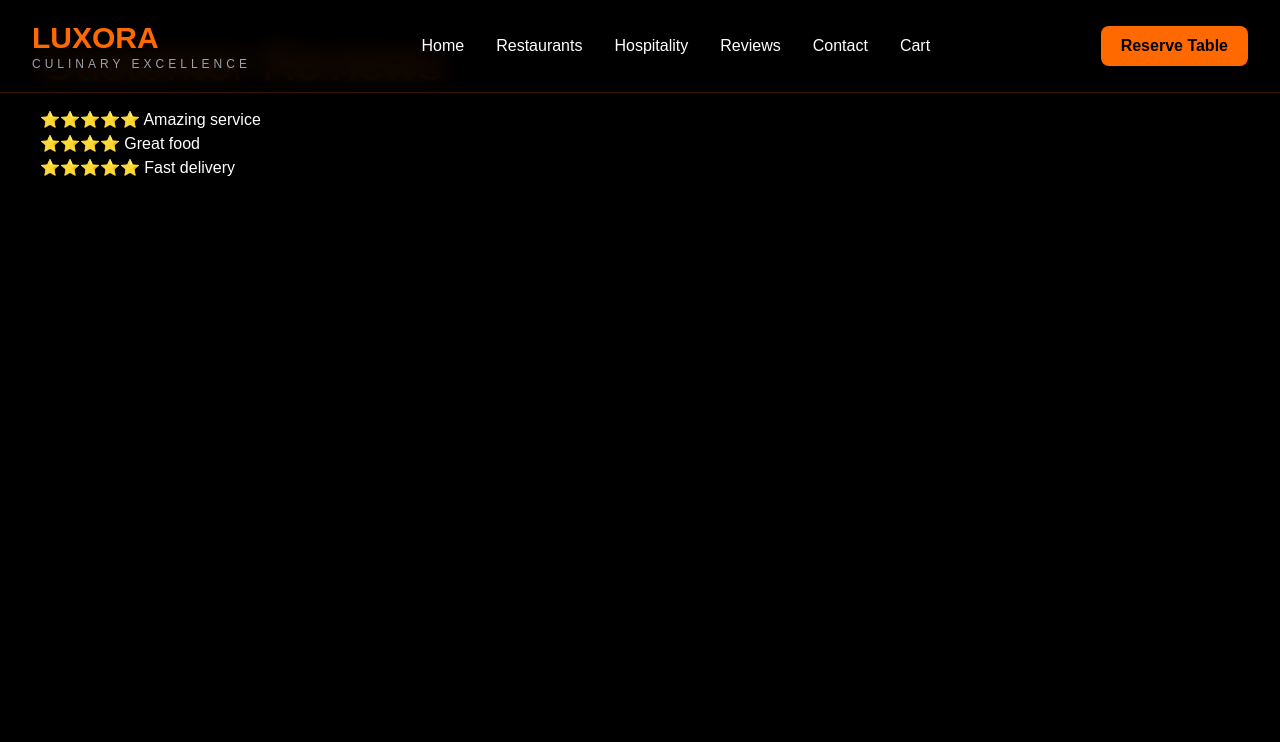
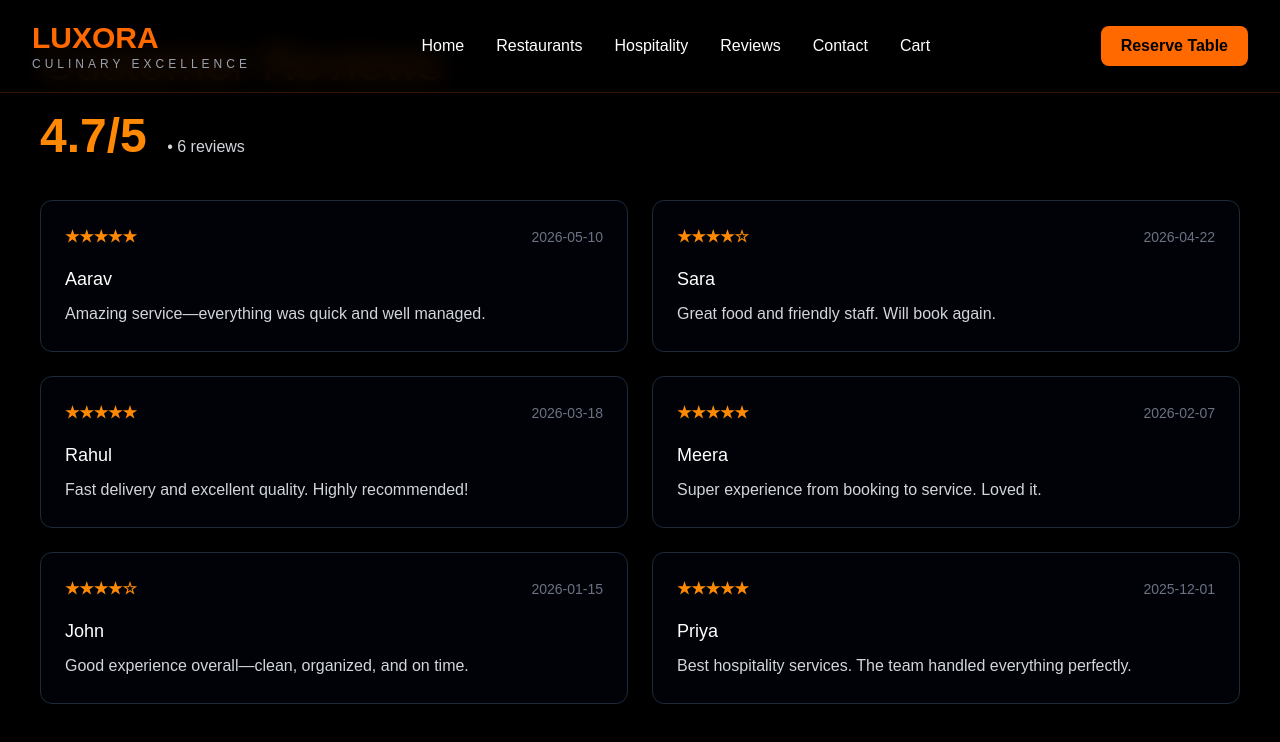
Before and after one commit to basheer82475-a11y/integrated-food-delivery-platform, a React (Vite) app in the folder food-delivery-frontend/: page /reviews in a window 1280 px wide. Shown: the top 742 px of the page. Built offline with nearby package versions, Linux system fonts and the light colour scheme.

Commit message:
make UI of review page

```diff
--- a/food-delivery-frontend/src/components/ReviewCard.jsx
+++ b/food-delivery-frontend/src/components/ReviewCard.jsx
@@ -0,0 +1,17 @@
+import React from "react";
+
+function ReviewCard({ rating = 5, name = "Guest", review = "Great experience!", date = "" }) {
+  return (
+    <div className="border border-gray-800 rounded-xl p-6 bg-gray-950/40">
+      <div className="flex items-center justify-between gap-4">
+        <div className="text-orange-400 font-semibold">{"★".repeat(rating)}{"☆".repeat(Math.max(0, 5 - rating))}</div>
+        {date ? <div className="text-gray-500 text-sm">{date}</div> : null}
+      </div>
+
+      <h3 className="mt-4 text-lg">{name}</h3>
+      <p className="mt-2 text-gray-300 leading-relaxed">{review}</p>
+    </div>
+  );
+}
+
+export default ReviewCard;
--- a/food-delivery-frontend/src/pages/Reviews.jsx
+++ b/food-delivery-frontend/src/pages/Reviews.jsx
@@ -1,24 +1,68 @@
 import Navbar from "../components/Navbar";
+import ReviewCard from "../components/ReviewCard";
 
 function Reviews() {
+  const reviews = [
+    {
+      rating: 5,
+      name: "Aarav",
+      review: "Amazing service—everything was quick and well managed.",
+      date: "2026-05-10",
+    },
+    {
+      rating: 4,
+      name: "Sara",
+      review: "Great food and friendly staff. Will book again.",
+      date: "2026-04-22",
+    },
+    {
+      rating: 5,
+      name: "Rahul",
+      review: "Fast delivery and excellent quality. Highly recommended!",
+      date: "2026-03-18",
+    },
+    {
+      rating: 5,
+      name: "Meera",
+      review: "Super experience from booking to service. Loved it.",
+      date: "2026-02-07",
+    },
+    {
+      rating: 4,
+      name: "John",
+      review: "Good experience overall—clean, organized, and on time.",
+      date: "2026-01-15",
+    },
+    {
+      rating: 5,
+      name: "Priya",
+      review: "Best hospitality services. The team handled everything perfectly.",
+      date: "2025-12-01",
+    },
+  ];
+
   return (
     <div className="bg-black min-h-screen text-white">
       <Navbar />
 
       <div className="p-10">
+        <h1 className="text-5xl text-orange-500">Customer Reviews</h1>
 
-        <h1 className="text-5xl text-orange-500">
-          Customer Reviews
-        </h1>
-
-        <div className="mt-5">
-
-          <p>⭐⭐⭐⭐⭐ Amazing service</p>
-          <p>⭐⭐⭐⭐ Great food</p>
-          <p>⭐⭐⭐⭐⭐ Fast delivery</p>
-
+        <div className="mt-4 mt-6   text-gray-300">
+          <span className="text-orange-400 text-5xl mr-4 font-semibold">4.7/5</span> • {reviews.length} reviews
         </div>
 
+        <div className="mt-10 grid gap-6 md:grid-cols-2">
+          {reviews.map((r, idx) => (
+            <ReviewCard
+              key={`${r.name}-${idx}`}
+              rating={r.rating}
+              name={r.name}
+              review={r.review}
+              date={r.date}
+            />
+          ))}
+        </div>
       </div>
     </div>
   );
```
